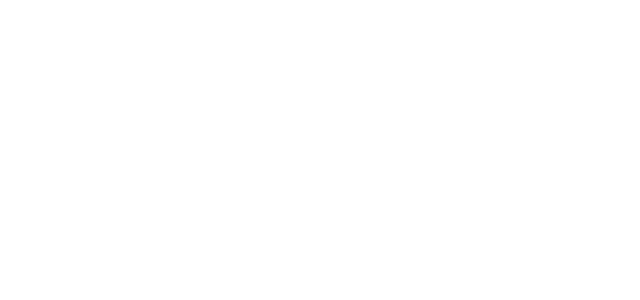
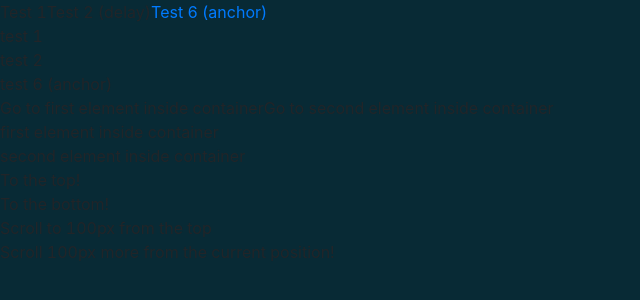
Before and after one commit to henryGustav/henryGustav, a Next.js app: page /scroll in a window 1280 px wide. Before the commit this address had no page. Shown: the top 300 px of the page, without its empty margins (0-640 px from the left). Built offline with nearby package versions, Linux system fonts and the light colour scheme.

Commit message:
agregando react-scroll

```diff
--- a/components/OtrosProyectos.js
+++ b/components/OtrosProyectos.js
@@ -6,7 +6,7 @@ const OtrosProyectos = () => {
       title: 'Journal Aplicacion',
       description:
         'Aplicación de un Diario, para anotar informacion relevante de tu dia.Realizado con React, Cloudinary, Firebase/Firestore, SASS, patrón de arquitectura Redux.',
-      tools: ['React', 'Firebase', 'Cloudinary','SASS', 'Redux'],
+      tools: ['React', 'Firebase', 'Cloudinary', 'SASS', 'Redux'],
       url: 'https://henry-gustav-react.gitlab.io/journal-app/',
       git: 'https://gitlab.com/henry-gustav-react/journal-app'
     },
@@ -28,8 +28,8 @@ const OtrosProyectos = () => {
       <h1 className=''>Otros Proyectos</h1>
 
       <div className='otros-proyectos'>
-        {otherProjects.map(otherpr => (
-          <OtherProject otherProject={otherpr} />
+        {otherProjects.map((otherpr, index) => (
+          <OtherProject otherProject={otherpr} key={index} />
         ))}
       </div>
     </div>
--- a/components/Trabajos.js
+++ b/components/Trabajos.js
@@ -33,7 +33,7 @@ const Trabajos = () => {
     settrabajo(trabajo)
   }
   return (
-    <div className='container-trabajos'>
+    <div className='container-trabajos' id='container-trabajos'>
       <h1 className=''>Trabajos</h1>
 
       <div className='slide-app'>
--- /dev/null
+++ b/pages/scroll.js
@@ -0,0 +1,143 @@
+import React, { useEffect } from 'react'
+import * as Scroll from 'react-scroll'
+
+import {
+  Link ,
+  Element,
+  Events,
+  animateScroll as scroll,
+  scrollSpy,
+  scroller, Button
+} from 'react-scroll'
+
+// let Link = Scroll.Link2
+// let Element = Scroll.Element
+// let Events = Scroll.Events
+// let scroll = Scroll.animateScroll
+// let scrollSpy = Scroll.scrollSpy
+
+// ES5
+const Scoll = () => {
+  //   var Link = Scroll.Link
+  //   var Element = Scroll.Element
+  //   var Events = Scroll.Events
+  //   var scroll = Scroll.animateScroll
+  //   var scrollSpy = Scroll.scrollSpy
+
+  useEffect(() => {
+    Events.scrollEvent.register('begin', function (to, element) {
+      console.log('begin', arguments)
+    })
+
+    Events.scrollEvent.register('end', function (to, element) {
+      console.log('end', arguments)
+    })
+
+    scrollSpy.update()
+  }, [])
+
+  const scrollToTop = () => {
+    scroll.scrollToTop()
+  }
+  const scrollToBottom = () => {
+    scroll.scrollToBottom()
+  }
+
+  const scrollTo = () => {
+    scroll.scrollTo(100)
+  }
+
+  const scrollMore = () => {
+    scroll.scrollMore(100)
+  }
+  const handleSetActive = () => {
+    console.log(to)
+  }
+  return (
+    <div>
+      <Link
+        activeClass='active'
+        to='test1'
+        spy={true}
+        smooth={true}
+        offset={50}
+        duration={500}
+        onSetActive={handleSetActive}
+      >
+        Test 1
+      </Link>
+      <Link
+        activeClass='active'
+        to='test1'
+        spy={true}
+        smooth={true}
+        offset={50}
+        duration={500}
+        delay={1000}
+      >
+        Test 2 (delay)
+      </Link>
+      <Link
+        className='test6'
+        to='anchor'
+        spy={true}
+        smooth={true}
+        duration={500}
+      >
+        Test 6 (anchor)
+      </Link>
+      {/* <Button
+        activeClass='active'
+        className='btn'
+        type='submit'
+        value='Test 2'
+        to='test2'
+        spy={true}
+        smooth={true}
+        offset={50}
+        duration={500}
+      >
+        Test 2
+      </Button> */}
+
+      <Element name='test1' className='element'>
+        test 1
+      </Element>
+
+      <Element name='test2' className='element'>
+        test 2
+      </Element>
+
+      <div id='anchor' className='element'>
+        test 6 (anchor)
+      </div>
+
+      <Link to='firstInsideContainer' containerId='containerElement'>
+        Go to first element inside container
+      </Link>
+
+      <Link to='secondInsideContainer' containerId='containerElement'>
+        Go to second element inside container
+      </Link>
+      <div className='element' id='containerElement'>
+        <Element name='firstInsideContainer'>
+          first element inside container
+        </Element>
+
+        <Element name='secondInsideContainer'>
+          second element inside container
+        </Element>
+      </div>
+
+      <a onClick={scrollToTop}>To the top!</a>
+      <br />
+      <a onClick={scrollToBottom}>To the bottom!</a>
+      <br />
+      <a onClick={scrollTo}>Scroll to 100px from the top</a>
+      <br />
+      <a onClick={scrollMore}>Scroll 100px more from the current position!</a>
+    </div>
+  )
+}
+
+export default Scoll
```
Also changed, not shown: components/NavBar.js (+23 -8 lines), components/OtherProject.js (+6 -4 lines).
